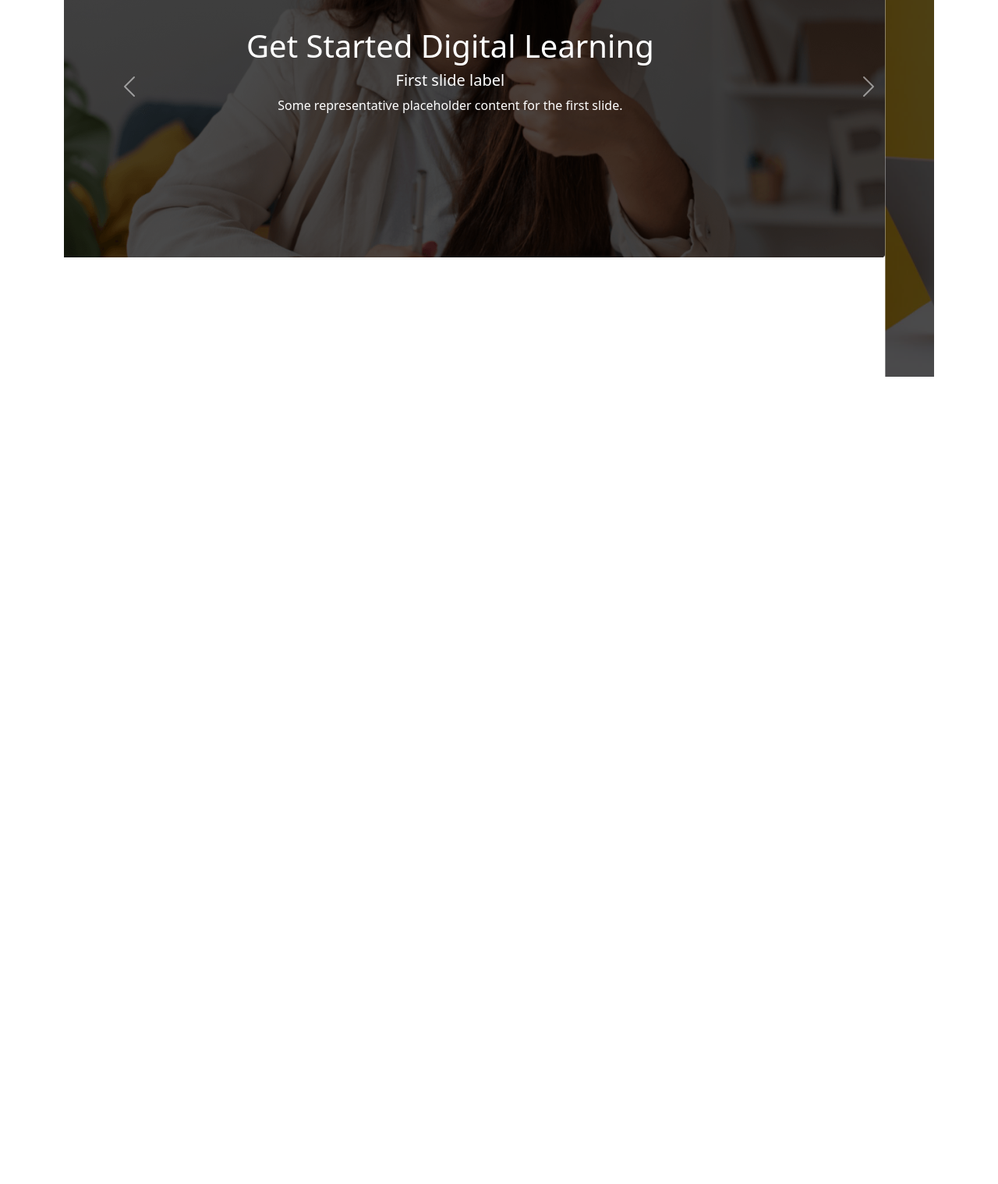
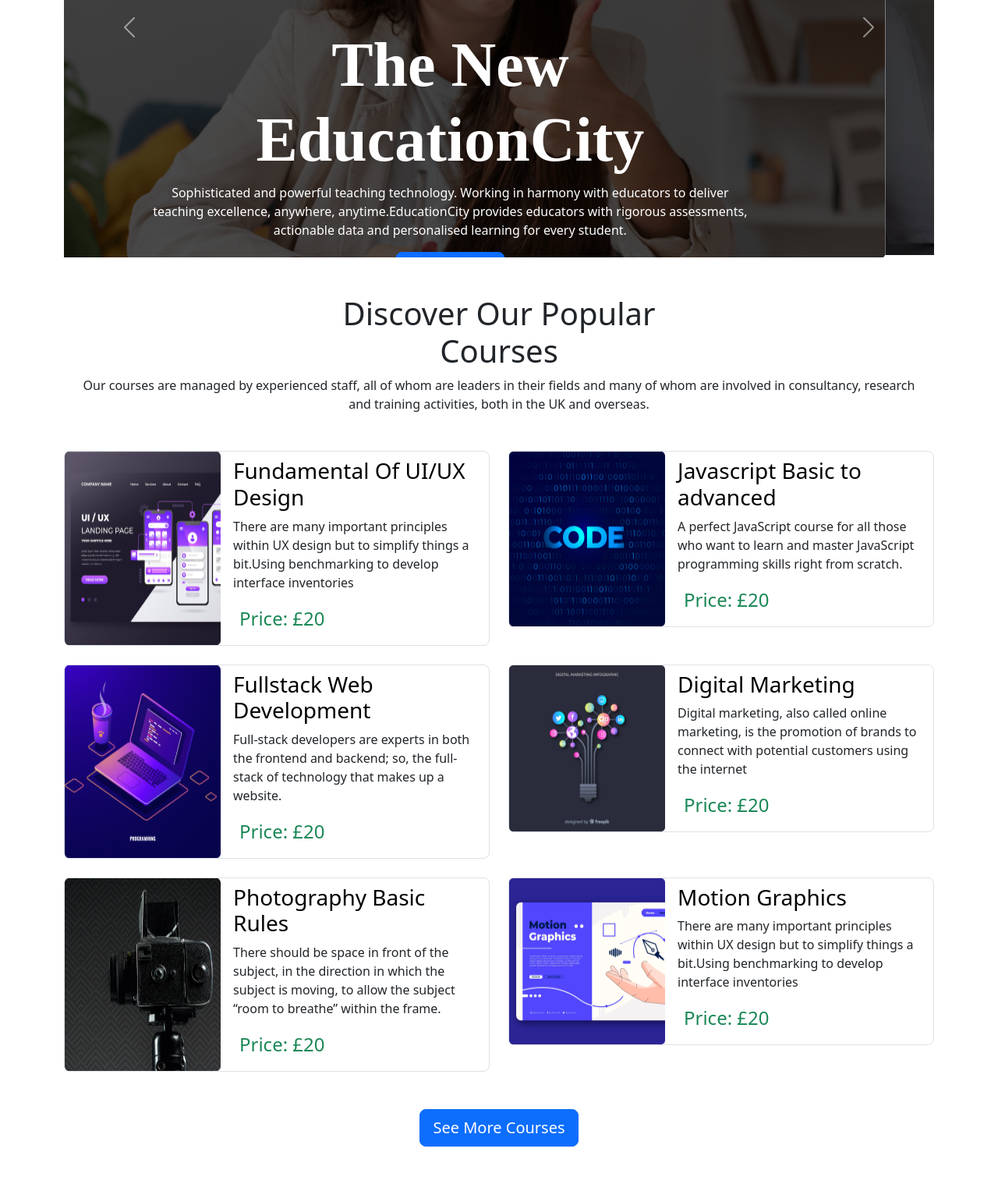
Before and after one commit to mostakshaikh50/assignment3-edTech-website, a plain HTML site: page index.html in a window 1280 px wide. Shown: the part 440-1958 px from the top of the page at 78% size. Before the commit the page ends 923 px from the top, so only its background shows below. Drawn offline with nearby package versions, Linux system fonts and the light colour scheme.

Commit message:
added our courses

```diff
--- a/index.html
+++ b/index.html
@@ -51,33 +51,32 @@
       <!-- slider start -->
         <section class="mt-5">
             <div id="carouselExampleControls" class="carousel slide" data-bs-ride="carousel">
-                <!-- <div class="carousel-indicators">
-                  <button type="button" data-bs-target="#carouselExampleCaptions" data-bs-slide-to="0" class="active" aria-current="true" aria-label="Slide 1"></button>
-                  <button type="button" data-bs-target="#carouselExampleCaptions" data-bs-slide-to="1" aria-label="Slide 2"></button>
-                  <button type="button" data-bs-target="#carouselExampleCaptions" data-bs-slide-to="2" aria-label="Slide 3"></button>
-                </div> -->
                 <div class="carousel-inner">
                   <div class="carousel-item active">
                     <img src="images/cover/cover-1.png" class="d-block w-100 myimage" alt="...">
-                    <div class="carousel-caption d-none d-md-block d-flex flex-column justify-content-center align-items-center h-50">
-                        <h1>Get Started Digital
-                            Learning</h1>
-                      <h5>First slide label</h5>
-                      <p>Some representative placeholder content for the first slide.</p>
-                    </div>
-                  </div>
-                  <div class="carousel-item">
-                    <img src="images/cover/cover-2.jpg" class="d-block w-100 myimage" alt="...">
-                    <div class="carousel-caption d-none d-md-block ">
-                      <h5>Second slide label</h5>
-                      <p>Some representative placeholder content for the second slide.</p>
+                    <div class="carousel-caption d-none d-md-block d-flex h-50 justify-content-center align-intem-center">
+                        <h1 class="ed-sub-title">The New EducationCity</h1>
+                      <p>Sophisticated and powerful teaching technology.
+                        Working in harmony with educators to deliver teaching excellence, anywhere, anytime.EducationCity provides educators with rigorous assessments, actionable data and personalised learning for every student.</p>
+                       <button type="button" class="btn btn-primary btn-lg">Get Started</button>
                     </div>
                   </div>
                   <div class="carousel-item">
                     <img src="images/cover/cover-3.jpg" class="d-block w-100 myimage" alt="...">
-                    <div class="carousel-caption d-none d-md-block">
-                      <h5>Third slide label</h5>
-                      <p>Some representative placeholder content for the third slide.</p>
+                    <div class="carousel-caption d-none d-md-block d-flex flex-column justify-content-center align-items-center h-50">
+                        <h1 class="ed-sub-title">The New EducationCity</h1>
+                      <p>Sophisticated and powerful teaching technology.
+                        Working in harmony with educators to deliver teaching excellence, anywhere, anytime.EducationCity provides educators with rigorous assessments, actionable data and personalised learning for every student.</p>
+                       <button type="button" class="btn btn-primary btn-lg">Get Started</button>
+                    </div>
+                  </div>
+                  <div class="carousel-item">
+                    <img src="images/cover/cover-5.jpg" class="d-block w-100 myimage" alt="...">
+                    <div class="carousel-caption d-none d-md-block d-flex flex-column justify-content-center align-items-center h-50">
+                        <h1 class="ed-sub-title">The New EducationCity</h1>
+                      <p>Sophisticated and powerful teaching technology.
+                        Working in harmony with educators to deliver teaching excellence, anywhere, anytime.EducationCity provides educators with rigorous assessments, actionable data and personalised learning for every student.</p>
+                       <button type="button" class="btn btn-primary btn-lg">Get Started</button>
                     </div>
                   </div>
                 </div>
@@ -91,9 +90,90 @@
                   </button>
               </div>
         </section>
-
       <!-- slider end -->
    </header>
+
+   <main>
+     <!-- Our Courses Start -->
+     <section class="container text-start">
+        <div class="container text-center my-5">
+            <h1>Discover Our Popular <br> Courses</h1>
+            <p>Our courses are managed by experienced staff, all of whom are leaders in their fields and many of whom are involved in consultancy,
+              research and training activities, both in the UK and overseas.</p>
+        </div>
+
+            <div class="row g-4">
+                <div class="col-lg-6 col-md-12 col-sm-12">
+                    <div class="border rounded-3 d-flex">
+                        <img src="images/course/course-1.png" alt="">
+                        <div>
+                            <h3 class="text-black mx-3 my-2">Fundamental Of UI/UX Design</h3>
+                            <p class="mx-3">There are many important principles within UX design but to simplify things a bit.Using benchmarking to develop interface inventories</p>
+                            <p class="fs-4 text-start text-success mx-4">Price: £20</p>
+                        </div>
+                    </div>
+                </div>
+              <div class="col-lg-6 col-md-12 col-sm-12">
+                    <div class="border rounded-3 d-flex">
+                        <img src="images/course/course-2.png" alt="">
+                        <div>
+                            <h3 class="text-black mx-3 my-2">Javascript Basic to advanced</h3>
+                            <p class="mx-3">A perfect JavaScript course for all those who want to learn and master JavaScript programming skills right from scratch.</p>
+                            <p class="fs-4 text-start text-success mx-4">Price: £20</p>
+                        </div>
+                    </div>
+                </div>
+              <div class="col-lg-6 col-md-12 col-sm-12">
+                    <div class="border rounded-3 d-flex">
+                        <img src="images/course/course-3.png" alt="">
+                        <div>
+                            <h3 class="text-black mx-3 my-2">Fullstack Web Development</h3>
+                            <p class="mx-3">Full-stack developers are experts in both the frontend and backend; so, the full-stack of technology that makes up a website.</p>
+                            <p class="fs-4 text-start text-success mx-4">Price: £20</p>
+                        </div>
+                    </div>
+                </div>
+              <div class="col-lg-6 col-md-12 col-sm-12">
+                    <div class="border rounded-3 d-flex">
+                        <img src="images/course/course-4.png" alt="">
+                        <div>
+                            <h3 class="text-black mx-3 my-2">Digital Marketing</h3>
+                            <p class="mx-3">Digital marketing, also called online marketing, is the promotion of brands to connect with potential customers using the internet </p>
+                            <p class="fs-4 text-start text-success mx-4">Price: £20</p>
+                        </div>
+                    </div>
+                </div>
+              <div class="col-lg-6 col-md-12 col-sm-12">
+                    <div class="border rounded-3 d-flex">
+                        <img src="images/course/course-5.png" alt="">
+                        <div>
+                            <h3 class="text-black mx-3 my-2">Photography Basic Rules</h3>
+                            <p class="mx-3">There should be space in front of the subject, in the direction in which the subject is moving, to allow the subject “room to breathe” within the frame.</p>
+                            <p class="fs-4 text-start text-success mx-4">Price: £20</p>
+                        </div>
+                    </div>
+                </div>
+              <div class="col-lg-6 col-md-12 col-sm-12">
+                    <div class="border rounded-3 d-flex">
+                        <img src="images/course/course-6.png" alt="">
+                        <div>
+                            <h3 class="text-black mx-3 my-2">Motion Graphics</h3>
+                            <p class="mx-3">There are many important principles within UX design but to simplify things a bit.Using benchmarking to develop interface inventories</p>
+                            <p class="fs-4 text-start text-success mx-4">Price: £20</p>
+                        </div>
+                    </div>
+                </div>
+
+            </div>
+            <div class="col text-center">
+                <button type="button" class="btn btn-lg btn-primary align-items-center my-5">See More Courses</button>
+              </div>
+
+
+     </section>
+
+    <!-- Our Courses End -->
+   </main>
     <script src="https://cdn.jsdelivr.net/npm/bootstrap@5.2.0/dist/js/bootstrap.bundle.min.js" integrity="sha384-A3rJD856KowSb7dwlZdYEkO39Gagi7vIsF0jrRAoQmDKKtQBHUuLZ9AsSv4jD4Xa" crossorigin="anonymous"></script>
   </body>
 </html>
--- a/style.css
+++ b/style.css
@@ -10,3 +10,9 @@
     width: 30%;
     height: 20%;
 }
+.ed-sub-title{
+    font-size: 80px;
+    font-family: 'Times New Roman', Times, serif;
+    font-weight: bold;
+
+}
```
Also changed, not shown: images/cover/Background.png (deleted), images/cover/Background1.png (deleted), images/cover/Background2.png (deleted), images/cover/Background3.png (deleted), images/cover/cover-4.jpg (added), images/cover/cover-5.jpg (added), images/cover/ddd.png (deleted), images/cover/ffff.jpg (deleted).
